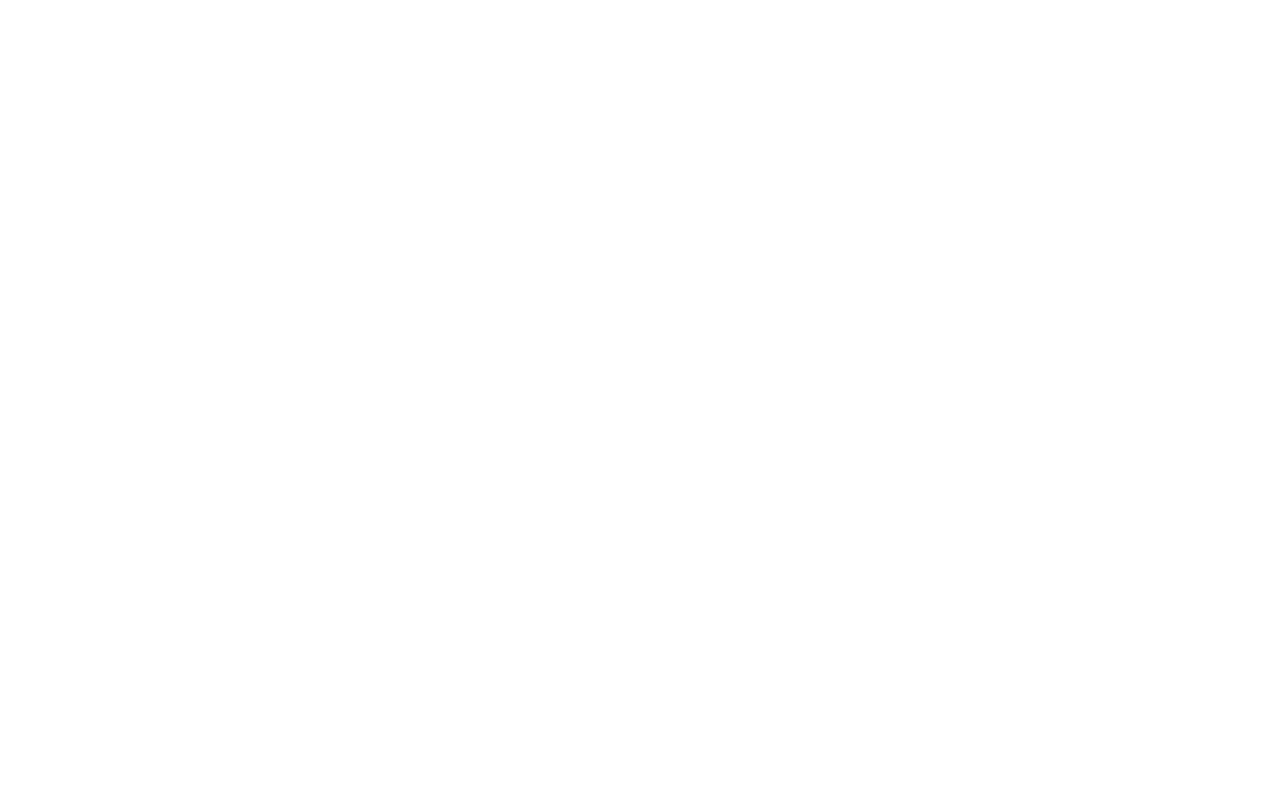
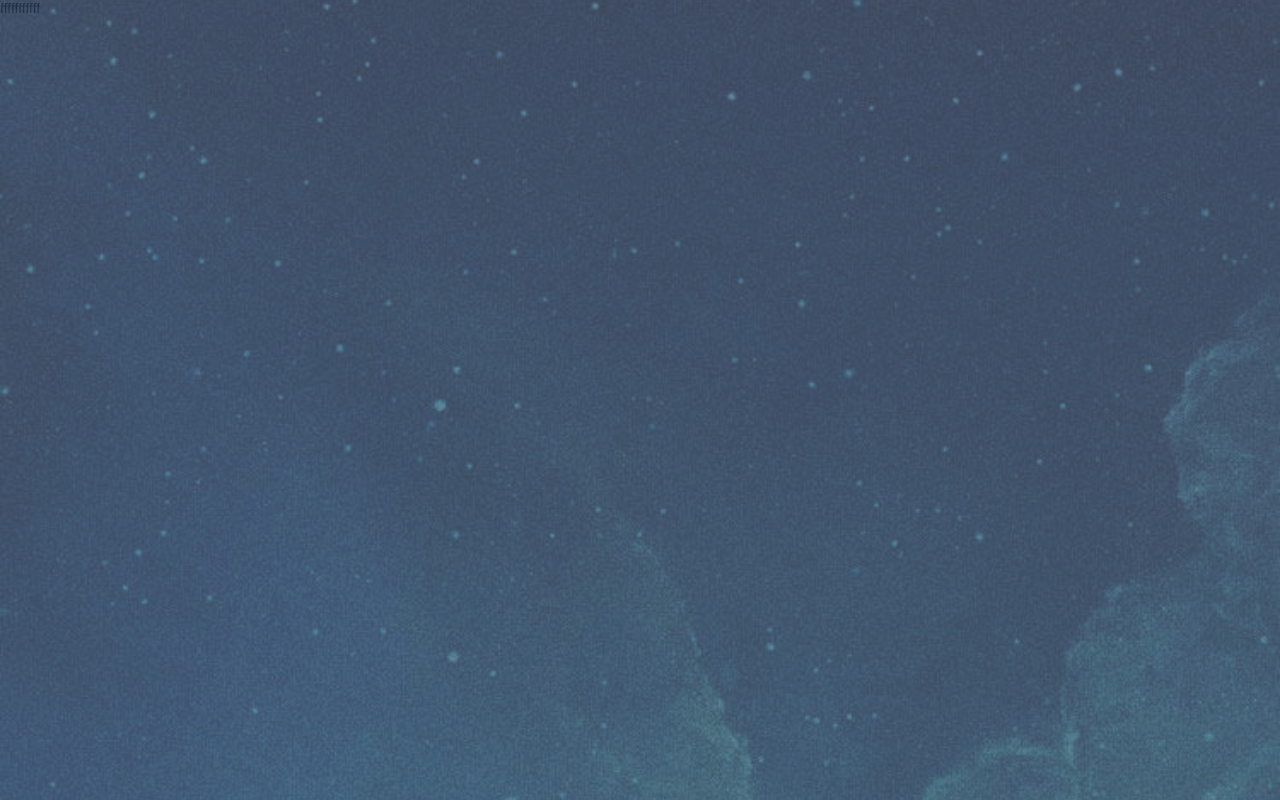
Before and after one commit to loverofmusic/vue-todolist, a Vue app: page / in a window 1280 px wide. Built offline with nearby package versions, Linux system fonts and the light colour scheme; the HTML template or start-up script is replaced by a standard one.

Commit message:
处理lang='stylus'编译报错

```diff
--- a/package.json
+++ b/package.json
@@ -37,12 +37,13 @@
     "stylus-loader": "^3.0.2",
     "url-loader": "^4.0.0",
     "vue-loader": "^15.9.1",
+    "vue-style-loader": "^4.1.2",
     "vue-template-compiler": "^2.6.11",
     "webpack": "^4.42.0",
     "webpack-cli": "^3.3.11",
     "webpack-dev-server": "^3.10.3"
   },
   "dependencies": {
-    "vue": "^2.6.11"
+    "vue": "^2.6.10"
   }
 }
--- a/src/app.vue
+++ b/src/app.vue
@@ -1,22 +1,48 @@
 <template>
-  <div id="test">
-    <!-- {{test}} -->
+  <div id="app">
+    <div id="cover">fffffffffff</div>
   </div>
 </template>
 
 <script>
+// import HelloWorld from './components/HelloWorld'
+
 export default {
-  data (){
-    return {
-      // test: 'YYYYKKKKKKKKKKKKKK'
-    }
-  }
+  // name: 'App',
+  // components: {
+  //   HelloWorld
+  // }
 }
 </script>
 
-<style>
-/* #test{
-  font-size: 30px;
-  transform: translateX(30px);
-}  */
+<style lang="stylus" scoped>
+#app{
+  position absolute
+  left 0
+  right 0
+  top 0
+  bottom 0
+}
+#cover{
+  position absolute
+  left 0
+  top 0
+  right 0
+  bottom 0
+  background-color #999
+  opacity .4
+  z-index -1
+}
+#loading{
+  position fixed
+  top 0
+  right 0
+  bottom 0
+  left 0
+  background-color rgba(255,255,255,.3)
+  z-index 99
+  display flex
+  align-items center
+  justify-content center
+}
 </style>
--- /dev/null
+++ b/src/assets/styles/footer.styl
@@ -0,0 +1,6 @@
+#footer
+  margin-top 40px
+  text-align center
+  color #bfbfbf
+  font-size 10px
+  text-shadow: 0 1px 0 rgba(255, 255, 255, 0.5)
--- /dev/null
+++ b/src/assets/styles/global.styl
@@ -0,0 +1,25 @@
+html, body{
+  margin 0
+  padding 0
+  width 100%
+  height 100%
+}
+
+body{
+  background-image url('../images/bg_bottom.jpg')
+  background-size cover
+  background-position center
+  font 14px 'Helvetica Neue', Helvetica, Arial, sans-serif
+  color #4d4d4d
+  font-smoothing antialiased
+  font-weight 300
+}
+
+* {
+  box-sizing border-box
+}
+
+.fade-enter-active, .fade-leave-active
+  transition opacity 0.5s
+.fade-enter, .fade-leave-to
+  opacity 0
--- a/src/index.js
+++ b/src/index.js
@@ -1,13 +1,11 @@
-import Vue from 'vue';
+import Vue from 'vue'
 import App from './app.vue'
 
 // import './assets/styles/test.css';
 // import './assets/styles/test-stylus.styl';
 // import './assets/images/bg_bottom.jpg'
-
-const root = document.createElement('div');
-document.body.appendChild(root);
+import './assets/styles/global.styl';
 
 new Vue({
-  render: (h) => h(App)//渲染组件
-}).$mount(root)
+  render: h => h(App)
+}).$mount("#root")
--- /dev/null
+++ b/template.html
@@ -0,0 +1,12 @@
+<!DOCTYPE html>
+<html lang="en">
+<head>
+  <meta charset="UTF-8">
+  <meta name="viewport" content="width=device-width, initial-scale=1.0">
+  <meta http-equiv="X-UA-Compatible" content="ie=edge">
+  <title>Document</title>
+</head>
+<body>
+  <div id="root"></div>
+</body>
+</html>
--- a/webpack.config.js
+++ b/webpack.config.js
@@ -16,7 +16,7 @@
     rules: [
       {
         test: /\.vue$/,
-        loader: "vue-loader"
+        use: ["vue-loader"]
       },
       {
         test: /\.jsx$/,
@@ -24,20 +24,14 @@
       },
       {
         test: /\.css$/,
-        use: ["style-loader", "css-loader"]
+        use: ["vue-style-loader", "css-loader"]
       },
       {
-        test: /\.styl$/,
+        test: /\.styl(us)?$/,
         use: [
-          "style-loader",
-          "css-loader",
-          {
-            loader: "postcss-loader",
-            options: {
-              sourceMap: true
-            }
-          },
-          "stylus-loader"
+          'vue-style-loader',
+          'css-loader',
+          'stylus-loader'
         ]
       },
       {
@@ -57,7 +51,11 @@
   plugins: [
     // make sure to include the plugin for the magic
     new VueLoaderPlugin(),
-    new HtmlWebpackPlugin(),
+    new HtmlWebpackPlugin({
+      filename: "index.html",
+      template: "template.html",
+      inject: true
+    }),
     new webpack.DefinePlugin({
       "process.env": {
         NODE_ENV: isDev ? '"development"' : '"production"'
```
Also changed, not shown: src/todo/item.vue (added), src/todo/tab.vue (added), 1 other file (tests, documents, lock files or other folders).
